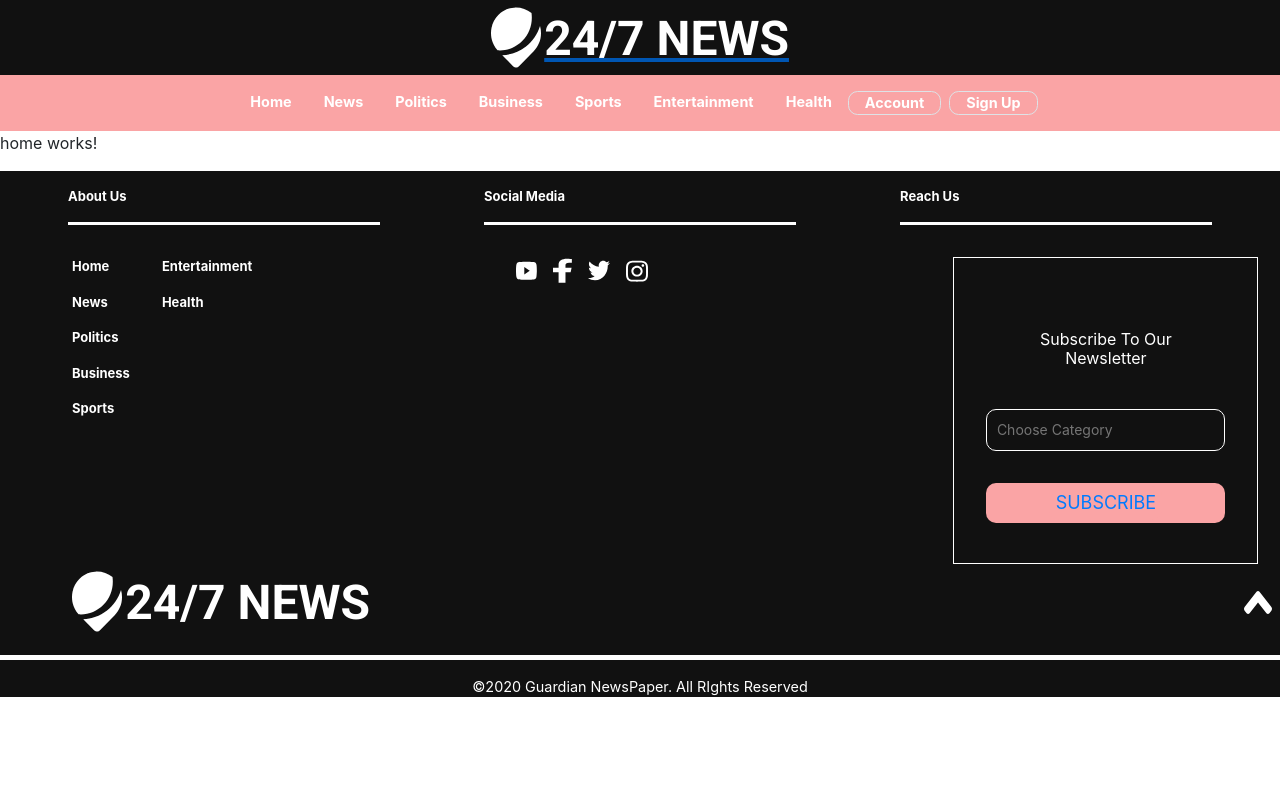
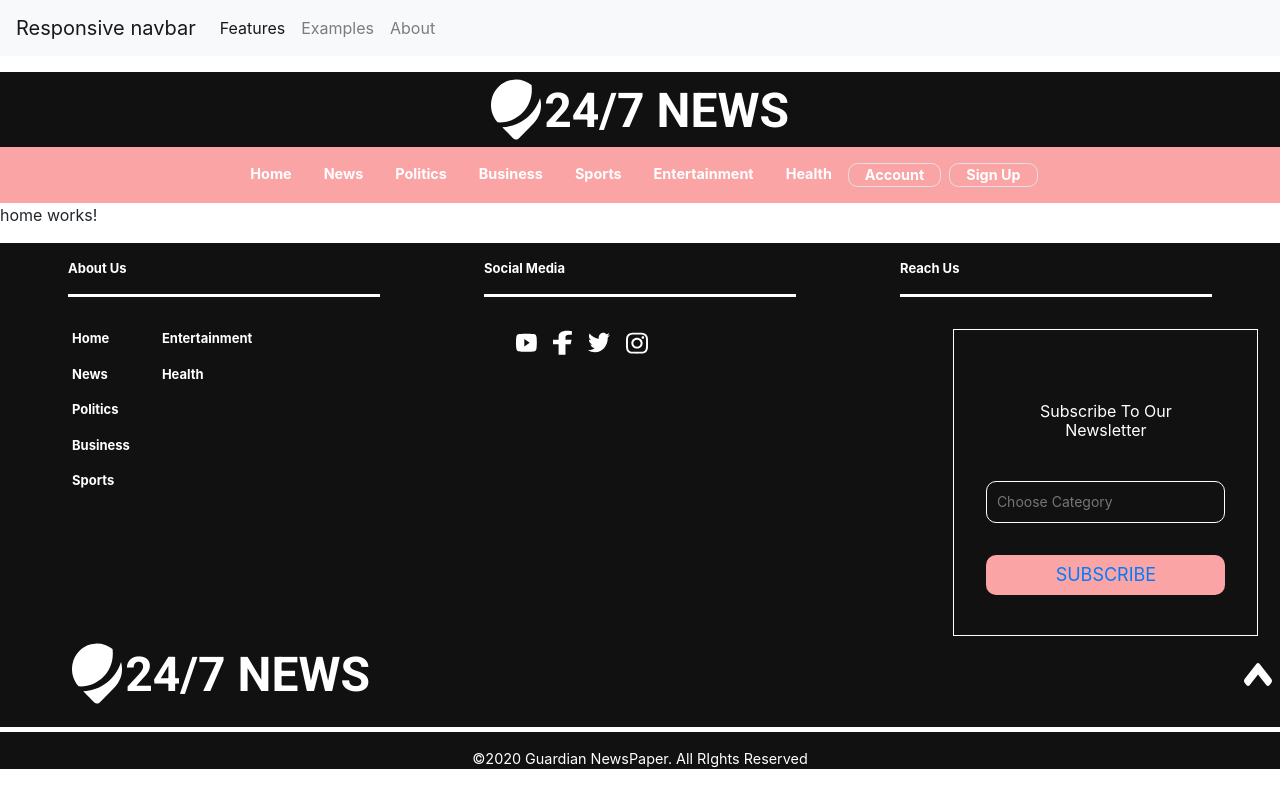
Before and after one commit to olufunke1011/Idrip, an Angular app: page / in a window 1280 px wide. Built offline with nearby package versions, Linux system fonts and the light colour scheme.

Commit message:
updating collapsible header

```diff
--- a/angular.json
+++ b/angular.json
@@ -24,6 +24,7 @@
               "src/assets"
             ],
             "styles": [
+              "node_modules/bootstrap/dist/css/bootstrap.min.css",
               "src/styles.css"
             ],
             "scripts": []
--- a/package.json
+++ b/package.json
@@ -16,9 +16,11 @@
     "@angular/compiler": "~11.0.3",
     "@angular/core": "~11.0.3",
     "@angular/forms": "~11.0.3",
+    "@angular/localize": "^11.0.5",
     "@angular/platform-browser": "~11.0.3",
     "@angular/platform-browser-dynamic": "~11.0.3",
     "@angular/router": "~11.0.3",
+    "@ng-bootstrap/ng-bootstrap": "^8.0.1",
     "bootstrap": "^4.5.3",
     "rxjs": "~6.6.0",
     "tslib": "^2.0.0",
--- a/src/app/app.component.html
+++ b/src/app/app.component.html
@@ -1,20 +1,20 @@
 <!-- NavBar -->
 
 <header>
-  <!-- <nav class="navbar navbar-expand-lg navbar-light bg-light mb-3">
-  <a class="navbar-brand" [routerLink]="'.'">Responsive navbar</a> -->
+  <nav class="navbar navbar-expand-lg navbar-light bg-light mb-3">
+  <a class="navbar-brand" [routerLink]="'.'">Responsive navbar</a>
 
   <!-- Step 3: Toggle the value of the property when the toggler button is clicked. -->
-  <!-- <button class="navbar-toggler" type="button" (click)="isMenuCollapsed = !isMenuCollapsed">
+  <button class="navbar-toggler" type="button" (click)="isMenuCollapsed = !isMenuCollapsed">
     &#9776;
-  </button> -->
+  </button>
 
   <!-- Step 2: Add the ngbCollapse directive to the element below. -->
-  <!-- <div [ngbCollapse]="isMenuCollapsed" class="collapse navbar-collapse">
+  <div [ngbCollapse]="isMenuCollapsed" class="collapse navbar-collapse">
     <ul class="navbar-nav">
-      <li class="nav-item active"> -->
+      <li class="nav-item active">
         <!-- Step 4: Close the menu when a link is clicked. -->
-        <!-- <a class="nav-link" [routerLink]="'.'" (click)="isMenuCollapsed = true">Features</a>
+        <a class="nav-link" [routerLink]="'.'" (click)="isMenuCollapsed = true">Features</a>
       </li>
       <li class="nav-item">
         <a class="nav-link" [routerLink]="'.'" (click)="isMenuCollapsed = true">Examples</a>
@@ -24,7 +24,7 @@
       </li>
     </ul>
   </div>
-</nav> -->
+</nav>
 
 
 
--- a/src/app/app.component.ts
+++ b/src/app/app.component.ts
@@ -7,4 +7,6 @@ import { Component } from '@angular/core';
 })
 export class AppComponent {
   title = 'idrip';
+
+  public isCollapsed = true;
 }
--- a/src/app/app.module.ts
+++ b/src/app/app.module.ts
@@ -11,6 +11,8 @@ import { HealthComponent } from './health/health.component';
 import { EntertainmentComponent } from './entertainment/entertainment.component';
 import { SportsComponent } from './sports/sports.component';
 import { BusinessComponent } from './business/business.component';
+import { NgbModule } from '@ng-bootstrap/ng-bootstrap';
+// import { NgbModule } from '@ng-bootstrap/ng-bootstrap';
 
 @NgModule({
   declarations: [
@@ -26,7 +28,9 @@ import { BusinessComponent } from './business/business.component';
   imports: [
     BrowserModule,
     AppRoutingModule,
-    RouterModule
+    RouterModule,
+    NgbModule,
+
   ],
   providers: [],
   bootstrap: [AppComponent]
--- a/src/polyfills.ts
+++ b/src/polyfills.ts
@@ -1,3 +1,7 @@
+/***************************************************************************************************
+ * Load `$localize` onto the global scope - used if i18n tags appear in Angular templates.
+ */
+import '@angular/localize/init';
 /**
  * This file includes polyfills needed by Angular and is loaded before the app.
  * You can add your own extra polyfills to this file.
```
Also changed, not shown: 1 other file (tests, documents, lock files or other folders).
